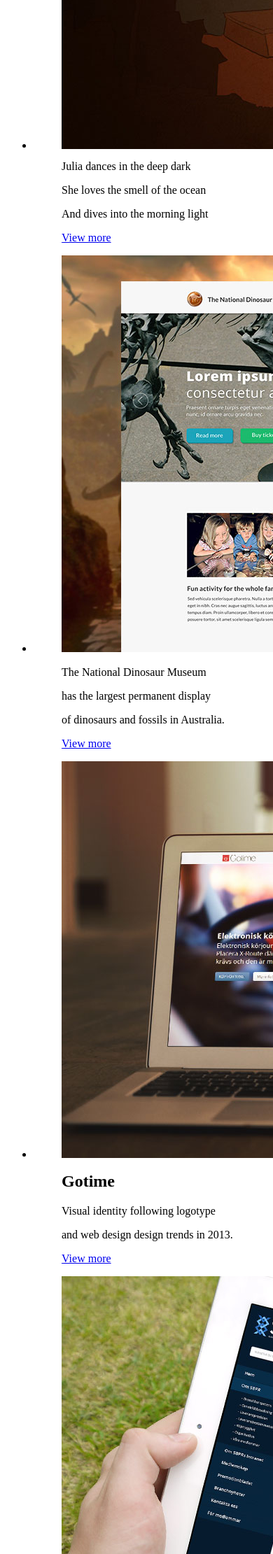
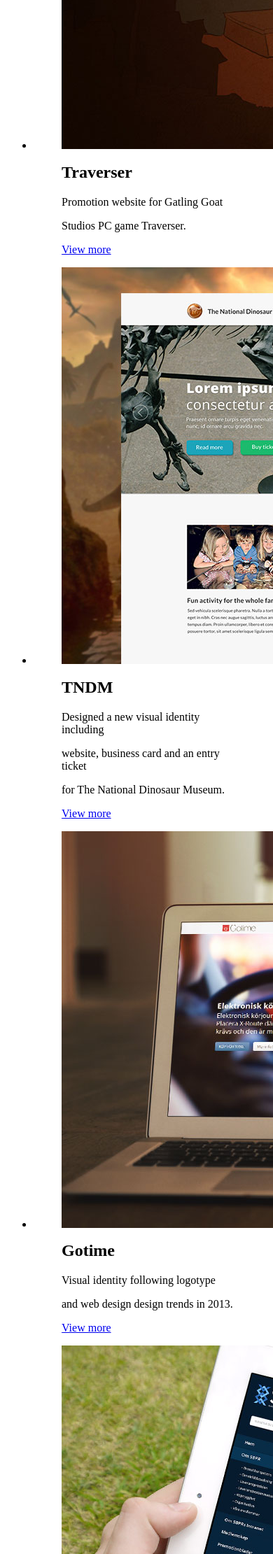
Before and after one commit to oncolour/portfolio, a PHP site: page /includes/gallery.php in a window 390 px wide; the page is wider, and only the part inside the window is pictured. Shown: the part 409-2630 px from the top of that part at 70% size. Run offline with PHP 8.4, Linux system fonts and the light colour scheme.

Commit message:
Added content for portfolio shots and fixed responsive issue

```diff
--- a/includes/gallery.php
+++ b/includes/gallery.php
@@ -4,34 +4,36 @@
         <ul class="row">
 
 
-            <li class="small-12 medium-4 large-4 columns">
+            <li class="small-12 medium-6 large-4 columns">
                 <figure class="effect-julia">
                     <img src="assets/images/traverser-shot.jpg" alt="img22" />
                     <figcaption>
                         <div>
-                            <p>Julia dances in the deep dark</p>
-                            <p>She loves the smell of the ocean</p>
-                            <p>And dives into the morning light</p>
+                            <h2>Traverser</h2>
+                            <p>Promotion website for Gatling Goat</p>
+                            <p>Studios PC game Traverser.</p>
                         </div>
                         <a href="#">View more</a>
                     </figcaption>
                 </figure>
             </li>
-            <li class="small-12 medium-4 large-4 columns">
+            <li class="small-12 medium-6 large-4 columns">
                 <figure class="effect-julia">
                     <img src="assets/images/the-national-dinosaur-museum-shot.jpg" alt="img21" />
                     <figcaption>
-                        <h2><span></span></h2>
+
                         <div>
-                            <p>The National Dinosaur Museum</p>
-                            <p>has the largest permanent display</p>
-                            <p>of dinosaurs and fossils in Australia.</p>
+                            <h2>TNDM</h2>
+                            <p>Designed a new visual identity including</p>
+                            <p>website, business card and an entry ticket</p>
+                            <p>for The National Dinosaur Museum.</p>
+
                         </div>
                         <a href="#">View more</a>
                     </figcaption>
                 </figure>
             </li>
-            <li class="small-12 medium-4 large-4 columns">
+            <li class="small-12 medium-6 large-4 columns">
                 <figure class="effect-julia">
                     <img src="assets/images/gotime-shot.jpg" alt="img22" />
                     <figcaption>
@@ -45,39 +47,42 @@
                 </figure>
             </li>
 
-            <li class="small-12 medium-4 large-4 columns">
+            <li class="small-12 medium-6 large-4 columns">
                 <figure class="effect-julia">
                     <img src="assets/images/sbpr-shot.jpg" alt="img22" />
                     <figcaption>
                         <div>
+                            <h2>SBPR</h2>
+                            <p>Website and logotype concept designs.</p>
+                        </div>
+                        <a href="#">View more</a>
+                    </figcaption>
+                </figure>
+            </li>
+            <li class="small-12 medium-6 large-4 columns">
+                <figure class="effect-julia">
+                    <img src="assets/images/seleste-shot.jpg" alt="img22" />
+                    <figcaption>
+                        <div>
+                            <h2>Seleste</h2>
+                            <p>Responsive web shop designed for</p>
+                            <p>"An uncommon mix of Scandanavian</p>
+                            <p>modernism and functionality."</p>
 
                         </div>
                         <a href="#">View more</a>
                     </figcaption>
                 </figure>
             </li>
-            <li class="small-12 medium-4 large-4 columns">
-                <figure class="effect-julia">
-                    <img src="assets/images/seleste-shot.jpg" alt="img22" />
-                    <figcaption>
-                        <div>
-                            <p>Julia dances in the deep dark</p>
-                            <p>She loves the smell of the ocean</p>
-                            <p>And dives into the morning light</p>
-                        </div>
-                        <a href="#">View more</a>
-                    </figcaption>
-                </figure>
-            </li>
 
-            <li class="small-12 medium-4 large-4 columns">
+            <li class="small-12 medium-6 large-4 columns">
                 <figure class="effect-julia">
                     <img src="assets/images/feskarn-shot.jpg" alt="img22" />
                     <figcaption>
                         <div>
-                            <p>Julia dances in the deep dark</p>
-                            <p>She loves the smell of the ocean</p>
-                            <p>And dives into the morning light</p>
+                            <h2>Feskarn</h2>
+                            <p>Website and web shop design for</p>
+                            <p>restaurante Feskarn in Uppsala Sweden.</p>
                         </div>
                         <a href="#">View more</a>
                     </figcaption>
```
Also changed, not shown: scss/gallery-julia.scss (+19 -12 lines), scss/small.scss (+7 -1 lines).
